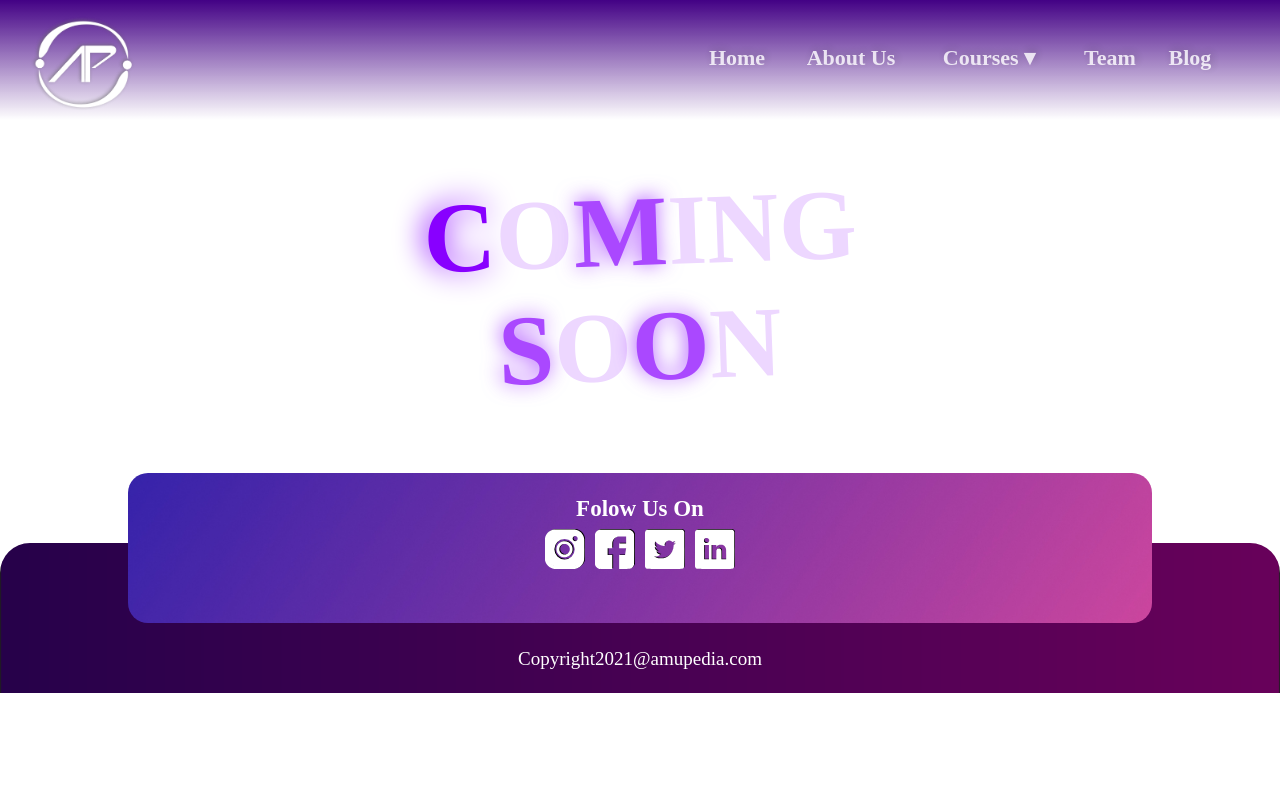
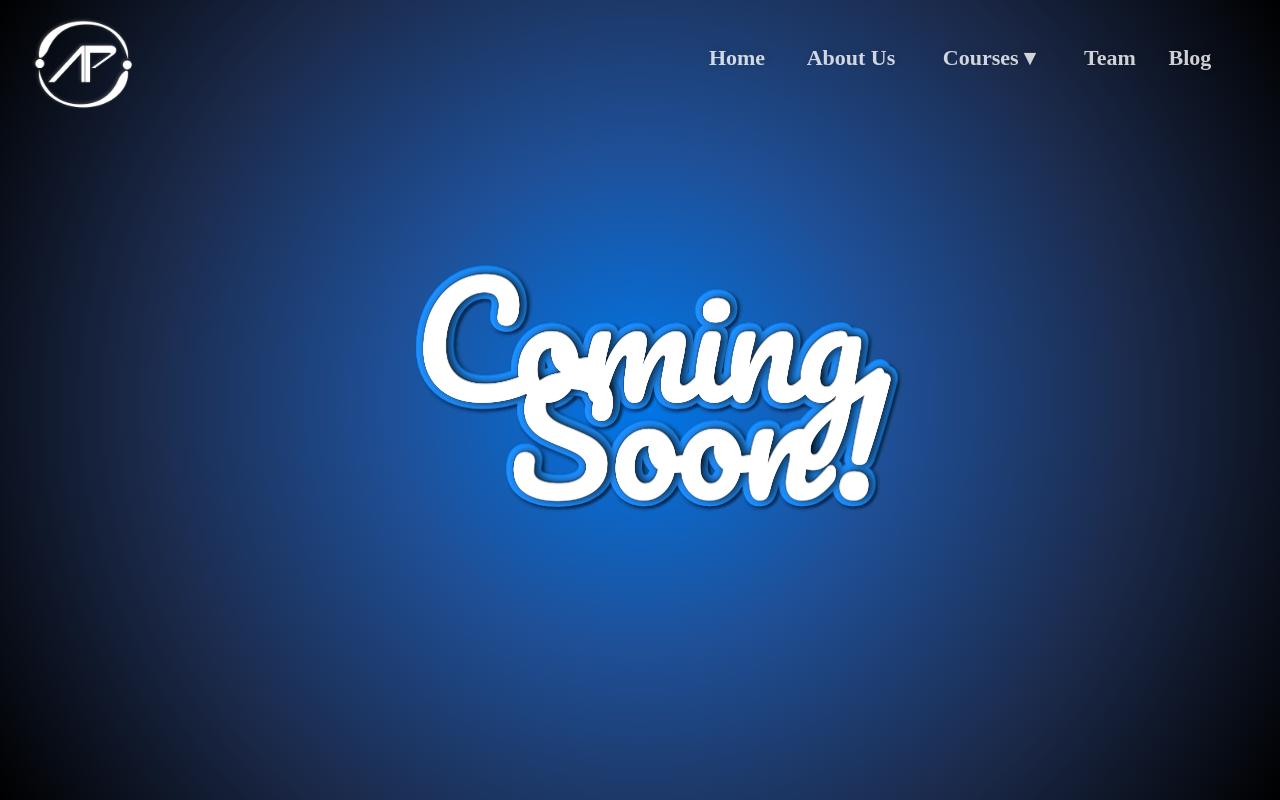
Before and after one commit to haider-malik/Amupedia, a plain HTML site: page ComingSoon/coming_soon.html in a window 1280 px wide. Drawn offline with Linux system fonts and the light colour scheme; files whose address does not match are found by name.

Commit message:
Coming Soon Page

```diff
--- a/ComingSoon/coming_soon.css
+++ b/ComingSoon/coming_soon.css
@@ -1,107 +1,160 @@
-.topbg{
-    position: relative;
-    width: 100%;
-    height: 120px;
-    background: linear-gradient(to bottom,rgb(67, 1, 133),rgba(0, 0, 0, 0)) no-repeat center center/cover;
-    z-index: -1;
+@import url("//fonts.googleapis.com/css?family=Pacifico&text=Pure");
+@import url("//fonts.googleapis.com/css?family=Roboto:700&text=css");
+@import url("//fonts.googleapis.com/css?family=Kaushan+Script&text=!");
+
+body {
+  height: 100vh;
+  margin: 0;
+  background: radial-gradient(circle, #0077ea, #1f4f96, #1b2949, #000);
 }
 
-#cntnt{
-    width: 100%;
-    height: 199px;
-    position: relative;
-    bottom: 20px;
-    margin: auto;
+.stage {
+    height: 40%;
+  width: 50%;
+  margin: auto;
+  position: absolute;
+  top: 0;
+  right: 0;
+  bottom: 0;
+  left: 0;
+  perspective: 9999px;
+  transform-style: preserve-3d;
 }
 
-#cmng,#sn{
-    color: rgb(237, 215, 255);
-    width: 80%;
-    max-width: 600px;
-    margin: auto;
-    text-align: center;
-    text-transform: uppercase;
-    font-size: 0px;
-    font-weight: bolder;
-    transform: rotate(-2deg);
-}
-#cmng > span, #sn > span{
-    font-size: 100px;
-    margin: 0;
-    padding: 0;
-    transition: all 0.1s ease;
+.layer {
+  width: 100%;
+  height: 100%;
+  position: absolute;
+  transform-style: preserve-3d;
+  animation: ಠ_ಠ 5s infinite alternate ease-in-out -7.5s;
+  animation-fill-mode: forwards;
+  transform: rotateY(40deg) rotateX(33deg) translateZ(0);
 }
 
-#c{
-    animation: blink 2s linear infinite;
+.layer:after {
+  font: 150px/0.65 "Pacifico", "Kaushan Script", Futura, "Roboto", "Trebuchet MS", Helvetica, sans-serif;
+  content: "Coming\a    Soon!";
+  white-space: pre;
+  text-align: center;
+  height: 100%;
+  width: 100%;
+  position: absolute;
+  top: 50px;
+  color: whitesmoke;
+  letter-spacing: -2px;
+  text-shadow: 4px 0 10px rgba(0, 0, 0, 0.13);
 }
 
-#o1{
-    animation: blink 3s linear infinite;
-    animation-delay: 2s;
-}
-
-#m{
-    animation: blink 3s linear infinite;
-    animation-delay: 4s;
-}
-
-#i{
-    animation: blink 3s linear infinite;
-    animation-delay: 6s;
-}
-
-#n1{
-    animation: blink 3s linear infinite;
-    animation-delay: 8s;
-}
-#g{
-    animation: blink 3s linear infinite;
-    animation-delay: 10s;
-}
-
-#s{
-    animation: blink 3s linear infinite;
-}
-#o2{
-    animation: blink 3s linear infinite;
-    animation-delay: 2s;
-}
-#o3{
-    animation: blink 3s linear infinite;
-    animation-delay: 4s;
-}
-#n2{
-    animation: blink 3s linear infinite;
-    animation-delay: 6s;
-}
-
-@keyframes blink{
-    0%{
-        color: rgb(237, 215, 255);
-    }
-
-    50%{
-        color: rgb(136, 0, 255);
-        text-shadow: -2px -2px 30px rgb(136, 0, 255);
-    }
-
-    100%{
-        color: rgb(237, 215, 255);
+@media only screen and (max-width: 500px){
+    .layer:after{
+        font-size: 70px;
     }
 }
 
-@media only screen and (max-width:600px){
-    #cntnt{
-        top: 50px;
-    }
-    #cmng > span, #sn > span{
-        font-size: 50px;
-    }
+.layer:nth-child(1):after {
+  transform: translateZ(0px);
 }
 
-@media only screen and (max-width:299px){
-    #ftbg{
-        font-size: 17px;
-    }
+.layer:nth-child(2):after {
+  transform: translateZ(-1.5px);
 }
+
+.layer:nth-child(3):after {
+  transform: translateZ(-3px);
+}
+
+.layer:nth-child(4):after {
+  transform: translateZ(-4.5px);
+}
+
+.layer:nth-child(5):after {
+  transform: translateZ(-6px);
+}
+
+.layer:nth-child(6):after {
+  transform: translateZ(-7.5px);
+}
+
+.layer:nth-child(7):after {
+  transform: translateZ(-9px);
+}
+
+.layer:nth-child(8):after {
+  transform: translateZ(-10.5px);
+}
+
+.layer:nth-child(9):after {
+  transform: translateZ(-12px);
+}
+
+.layer:nth-child(10):after {
+  transform: translateZ(-13.5px);
+}
+
+.layer:nth-child(11):after {
+  transform: translateZ(-15px);
+}
+
+.layer:nth-child(12):after {
+  transform: translateZ(-16.5px);
+}
+
+.layer:nth-child(13):after {
+  transform: translateZ(-18px);
+}
+
+.layer:nth-child(14):after {
+  transform: translateZ(-19.5px);
+}
+
+.layer:nth-child(15):after {
+  transform: translateZ(-21px);
+}
+
+.layer:nth-child(16):after {
+  transform: translateZ(-22.5px);
+}
+
+.layer:nth-child(17):after {
+  transform: translateZ(-24px);
+}
+
+.layer:nth-child(18):after {
+  transform: translateZ(-25.5px);
+}
+
+.layer:nth-child(19):after {
+  transform: translateZ(-27px);
+}
+
+.layer:nth-child(20):after {
+  transform: translateZ(-28.5px);
+}
+
+.layer:nth-child(n+10):after {
+  -webkit-text-stroke: 3px rgba(0, 0, 0, 0.25);
+}
+
+.layer:nth-child(n+11):after {
+  -webkit-text-stroke: 15px dodgerblue;
+  text-shadow: 6px 0 6px #00366b, 5px 5px 5px #002951, 0 6px 6px #00366b;
+}
+
+.layer:nth-child(n+12):after {
+  -webkit-text-stroke: 15px #0077ea;
+}
+
+.layer:last-child:after {
+  -webkit-text-stroke: 17px rgba(0, 0, 0, 0.1);
+}
+
+.layer:first-child:after {
+  color: #fff;
+  text-shadow: none;
+}
+
+@keyframes ಠ_ಠ {
+  100% {
+    transform: rotateY(-40deg) rotateX(-43deg);
+  }
+}
--- a/ComingSoon/coming_soon.html
+++ b/ComingSoon/coming_soon.html
@@ -36,7 +36,7 @@
                         <p id="crsicon">▾</p>
                     </label>
                     <div class="crslist">
-                        <a href="">B.Tech</a>
+                        <a href="http://127.0.0.1:5500/B.Tech/BTech.html">B.Tech</a>
                         <a href="">B.Com</a>
                         <a href="">B.E</a>
                     </div>
@@ -47,60 +47,35 @@
         </nav>
     </header>
 
-    <!-- background on top -->
-    <div class="topbg"></div>
-    <div class="grdnt"></div>
-
-    <!-- center amupedia text -->
-    <div class="center_text">
-        <p>B.Tech</p>
-    </div>
-
-
-    <div id="cntnt">
-        <div id="cmng">
-            <span id="c" >c</span>
-            <span id="o1" >o</span>
-            <span id="m" >m</span>
-            <span id="i" >i</span>
-            <span id="n1" >n</span>
-            <span id="g" >g</span>
-        </div>
-        <div id="sn">
-            <span id="s" >s</span>
-            <span id="o2" >o</span>
-            <span id="o3" >o</span>
-            <span id="n2" >n</span>
-        </div>
-    </div>
+    <div class="stage">
+        <div class="layer"></div>
+        <div class="layer"></div>
+        <div class="layer"></div>
+        <div class="layer"></div>
+        <div class="layer"></div>
+        <div class="layer"></div>
+        <div class="layer"></div>
+        <div class="layer"></div>
+        <div class="layer"></div>
+        <div class="layer"></div>
+        <div class="layer"></div>
+        <div class="layer"></div>
+        <div class="layer"></div>
+        <div class="layer"></div>
+        <div class="layer"></div>
+        <div class="layer"></div>
+        <div class="layer"></div>
+        <div class="layer"></div>
+        <div class="layer"></div>
+        <div class="layer"></div>
+      </div>
 
 
 
 
 
 
-    <footer>
-        <div id="above_bg">
-            <p>Folow Us On</p>
-            <div id="icons">
-                <a href="https://www.instagram.com/amu.pedia/?hl=am-et" target="_blank">
-                    <div id="insta"></div>
-                </a>
-                <a href="https://www.facebook.com/AMUPedia" target="_blank">
-                    <div id="fb"></div>
-                </a>
-                <a href="https://twitter.com/AmuPedia?t=PEHmP10PAymk6gsTykKtAQ&s=08" target="_blank">
-                    <div id="twitter"></div>
-                </a>
-                <a href="https://in.linkedin.com/company/amupedia" target="_blank">
-                    <div id="linkedin"></div>
-                </a>
-            </div>
-        </div>
-        <div id="ftbg">
-            <p>Copyright2021@amupedia.com</p>
-        </div>
-    </footer>
+
 
 </body>
 </html>
```
